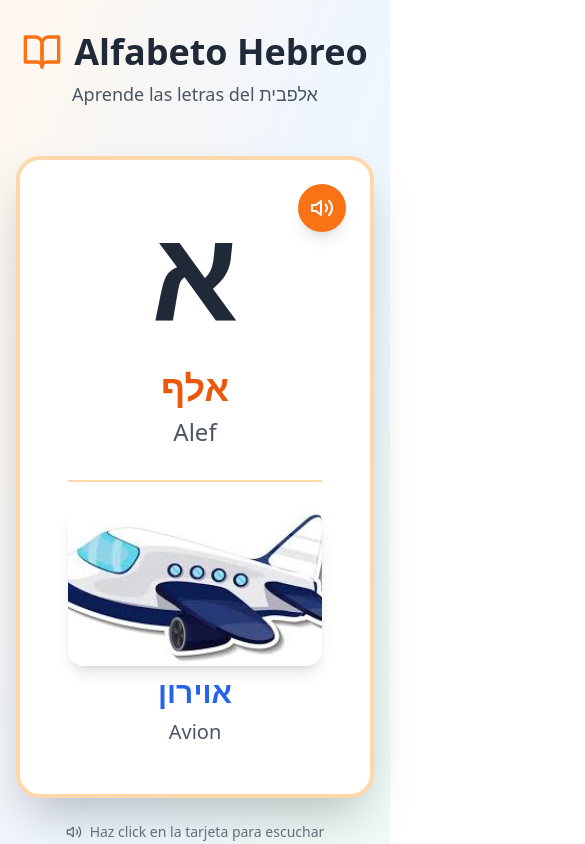
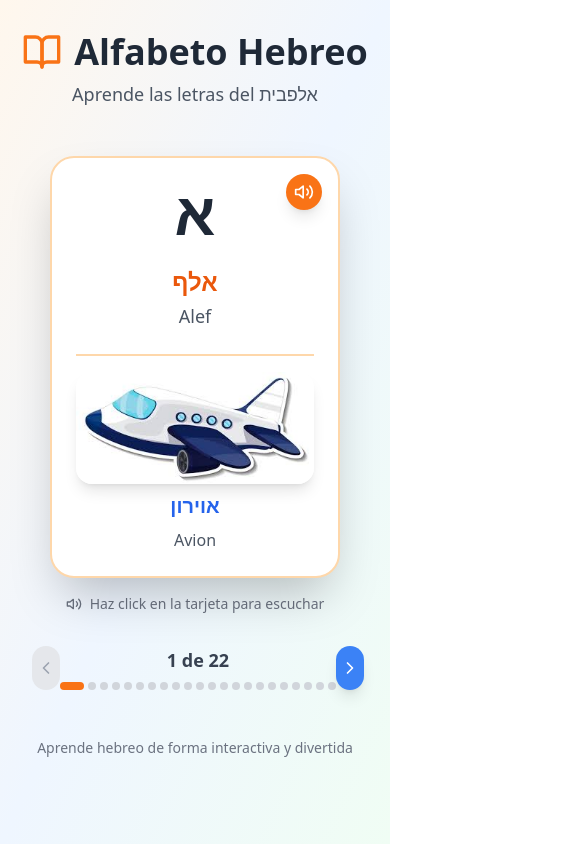
Before and after one commit to pablosinder/AlefBetJuego, a React (Vite) app: page / in a window 390 px wide. Shown: the top 844 px of the page, 585 px wide, since content can reach past the window. Built offline with nearby package versions, Linux system fonts and the light colour scheme.

Commit message:
fit to smartphone

```diff
--- a/src/components/LetterCard.tsx
+++ b/src/components/LetterCard.tsx
@@ -17,44 +17,44 @@ export default function LetterCard({ letter, onPlayAudio }: LetterCardProps) {
   };
 
   return (
-    <div className="flex flex-col items-center justify-center w-full max-w-2xl mx-auto">
+    <div className="flex flex-col items-center justify-center w-full max-w-2xl mx-auto px-4">
       <button
         onClick={handleClick}
-        className={`relative bg-white rounded-3xl shadow-2xl p-12 transition-all duration-200 hover:scale-105 active:scale-95 ${
+        className={`relative bg-white rounded-3xl shadow-2xl p-6 sm:p-12 transition-all duration-200 hover:scale-105 active:scale-95 ${
           isPressed ? 'scale-95' : ''
-        } border-4 border-orange-200`}
+        } border-2 sm:border-4 border-orange-200`}
       >
-        <div className="absolute top-6 right-6 bg-orange-500 text-white p-3 rounded-full shadow-lg">
-          <Volume2 className="w-6 h-6" />
+        <div className="absolute top-4 right-4 sm:top-6 sm:right-6 bg-orange-500 text-white p-2 sm:p-3 rounded-full shadow-lg">
+          <Volume2 className="w-5 h-5 sm:w-6 sm:h-6" />
         </div>
 
-        <div className="text-center space-y-8">
-          <div className="text-9xl font-bold text-gray-800 leading-none">
+        <div className="text-center space-y-6 sm:space-y-8">
+          <div className="text-6xl sm:text-9xl font-bold text-gray-800 leading-none">
             {letter.letter}
           </div>
 
-          <div className="space-y-2">
-            <p className="text-4xl font-semibold text-orange-600">
+          <div className="space-y-1 sm:space-y-2">
+            <p className="text-2xl sm:text-4xl font-semibold text-orange-600">
               {letter.letter_name_hebrew}
             </p>
-            <p className="text-2xl text-gray-600">{letter.letter_name}</p>
+            <p className="text-lg sm:text-2xl text-gray-600">{letter.letter_name}</p>
           </div>
 
-          <div className="border-t-2 border-orange-200 pt-6 space-y-2">
+          <div className="border-t-2 border-orange-200 pt-4 sm:pt-6 space-y-2">
             <img
               src={letter.image_url}
               alt={letter.object_name}
-              className="w-auto h-40 object-cover rounded-2xl shadow-lg mx-auto"
+              className="w-auto h-28 sm:h-40 object-cover rounded-2xl shadow-lg mx-auto"
             />
-            <p className="text-3xl font-semibold text-blue-600">
+            <p className="text-xl sm:text-3xl font-semibold text-blue-600">
               {letter.object_name_hebrew}
             </p>
-            <p className="text-xl text-gray-600">{letter.object_name}</p>
+            <p className="text-base sm:text-xl text-gray-600">{letter.object_name}</p>
           </div>
         </div>
       </button>
 
-      <p className="mt-6 text-gray-500 text-sm flex items-center gap-2">
+      <p className="mt-4 sm:mt-6 text-gray-500 text-sm flex items-center gap-2">
         <Volume2 className="w-4 h-4" />
         Haz click en la tarjeta para escuchar
       </p>
--- a/src/components/Navigation.tsx
+++ b/src/components/Navigation.tsx
@@ -22,14 +22,14 @@ export default function Navigation({
       <button
         onClick={onPrevious}
         disabled={!canGoPrevious}
-        className={`flex items-center gap-2 px-6 py-3 rounded-full font-semibold transition-all ${
+        className={`flex items-center gap-2 px-1 py-3 rounded-full font-semibold transition-all ${
           canGoPrevious
             ? 'bg-blue-500 text-white hover:bg-blue-600 shadow-lg hover:shadow-xl'
             : 'bg-gray-200 text-gray-400 cursor-not-allowed'
         }`}
       >
         <ChevronLeft className="w-5 h-5" />
-        Anterior
+
       </button>
 
       <div className="text-center">
@@ -51,13 +51,13 @@ export default function Navigation({
       <button
         onClick={onNext}
         disabled={!canGoNext}
-        className={`flex items-center gap-2 px-6 py-3 rounded-full font-semibold transition-all ${
+        className={`flex items-center gap-2 px-1 py-3 rounded-full font-semibold transition-all ${
           canGoNext
             ? 'bg-blue-500 text-white hover:bg-blue-600 shadow-lg hover:shadow-xl'
             : 'bg-gray-200 text-gray-400 cursor-not-allowed'
         }`}
       >
-        Siguiente
+
         <ChevronRight className="w-5 h-5" />
       </button>
     </div>
```
